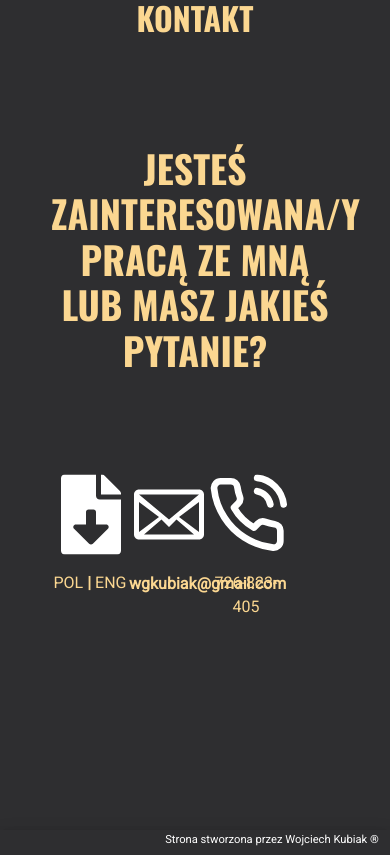
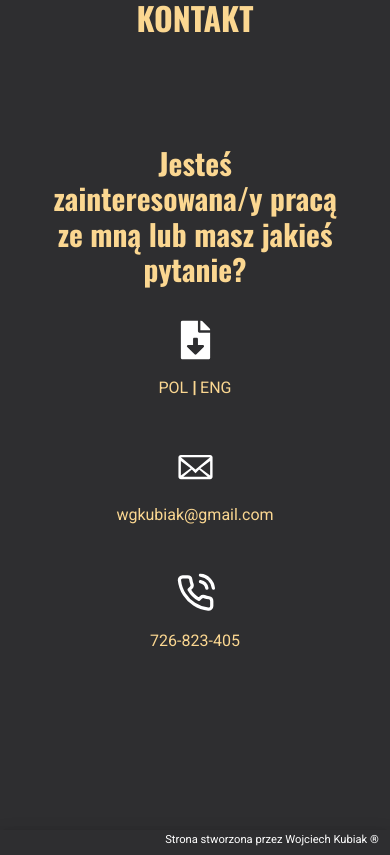
Before and after one commit to wojciechkubiak/my-site, a React (Create React App) app: page / in a window 390 px wide. Shown: the part 2580-3435 px from the top of the page. Built offline with nearby package versions, Linux system fonts and the light colour scheme.

Commit message:
Mobile and desktop desing update

```diff
--- a/src/components/Contact/Contact.css
+++ b/src/components/Contact/Contact.css
@@ -52,10 +52,10 @@
   padding-top: 3vh;
   padding-bottom: 2vh;
   color: #eeeeee;
-  text-transform: uppercase;
+
   font-family: 'Oswald', sans-serif;
   font-weight: 700;
-  font-size: 4.5vh;
+  font-size: 4.2vh;
 }
 
 .ContactContainer > article > p {
@@ -79,7 +79,25 @@
   color: #fbd791
 }
 
+.contact--article {
+  display: grid;
+  grid-template-columns: 20vw 20vw 20vw;
+  grid-template-rows: auto;
+  position: relative;
+  margin-top: 10vh;
+}
 
+.contact--icons {
+  width: 5em;
+  height: 5em;
+  color: #ffffff
+}
+
+.contact--figcaption {
+  color: #fbd791;
+  margin-top: 1em;
+  font-family: "Roboto", sans-serif;
+}
 
 @media only screen and (max-width: 700px) {
   #contact > h1 {
@@ -105,6 +123,10 @@
   .ContactContainer > article > h1 {
     font-size: 4vh;
     color: #fbd791;
+  }
+
+  .ContactContainer > article > h3 {
+    font-size: 3.5vh;
   }
 
   .ContactContainer > article > p {
@@ -159,5 +181,23 @@
     font-weight: 700;
   }
 
+  .contact--article {
+    display: grid;
+    grid-template-columns: auto;
+    grid-template-rows: 15vh 15vh 15vh;
+    position: relative;
+    margin-top: 2vh;
+    height: auto;
+  }
 
+  .contact--icons {
+    width: 10vw;
+    height: 10vw;
+    color: #ffffff
+  }
+
+  .contact--figcaption {
+    color: #fbd791;
+    font-family: "Roboto", sans-serif;
+  }
 }
--- a/src/components/Contact/Contact.js
+++ b/src/components/Contact/Contact.js
@@ -55,21 +55,14 @@ const Contact = props => {
             {props.t("contact.firstLine", { framework: "react-i18next" })}
           </h3>
         </article>
-        <article
-          style={{
-            display: "grid",
-            gridTemplateColumns: "20vw 20vw 20vw",
-            gridTemplateRows: "20vh",
-            position: "relative",
-            marginTop: "10vh"
-          }}
+        <article className="contact--article"
         >
           <article>
             <figure>
               <FaFileDownload
-                style={{ width: "5em", height: "5em", color: "#ffffff" }}
+                className="contact--icons"
               ></FaFileDownload>
-              <figcaption style={{ marginTop: "1em", fontFamily: "'Roboto', sans-serif"}}>
+              <figcaption className="contact--figcaption">
                 <span>
                   <a
                     href={ResumePL}
@@ -79,7 +72,7 @@ const Contact = props => {
                     POL
                   </a>
                 </span>
-                <strong style={{ color: "#fbd791" }}> | </strong>
+                <strong style={{ color: "#fbd791" }}>  |  </strong>
                 <span>
                   <a
                     href={ResumeEN}
@@ -95,13 +88,12 @@ const Contact = props => {
           <article>
             <figure>
               <GoMail
-                style={{ width: "5em", height: "5em", color: "#ffffff"}}
+               className="contact--icons"
               />
             </figure>
-            <figcaption>
+            <figcaption className="contact--figcaption">
               <a
                 href="mailto:wgkubiak@gmail.com"
-                className="MailContainer"
                 style={{ color: "#fbd791" }}
               >
                 wgkubiak@gmail.com
@@ -111,9 +103,9 @@ const Contact = props => {
           <article>
             <figure>
               <FiPhoneCall
-                style={{ width: "5em", height: "5em", color: "#ffffff" }}
+               className="contact--icons"
               />
-              <figcaption style={{ color: "#fbd791", marginTop: "1em", fontFamily: "'Roboto', sans-serif" }}>
+              <figcaption className="contact--figcaption">
                 726-823-405
               </figcaption>
             </figure>
```
